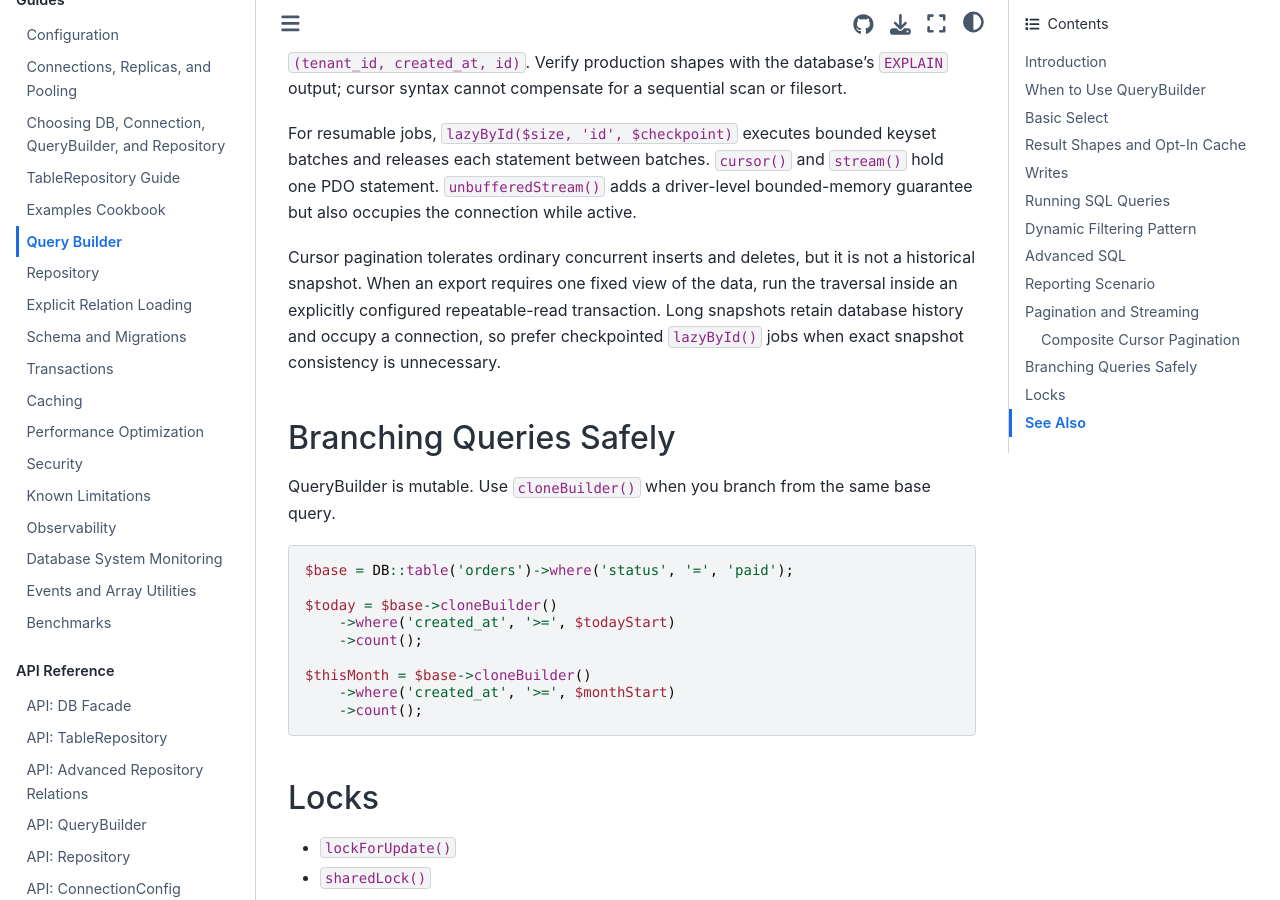
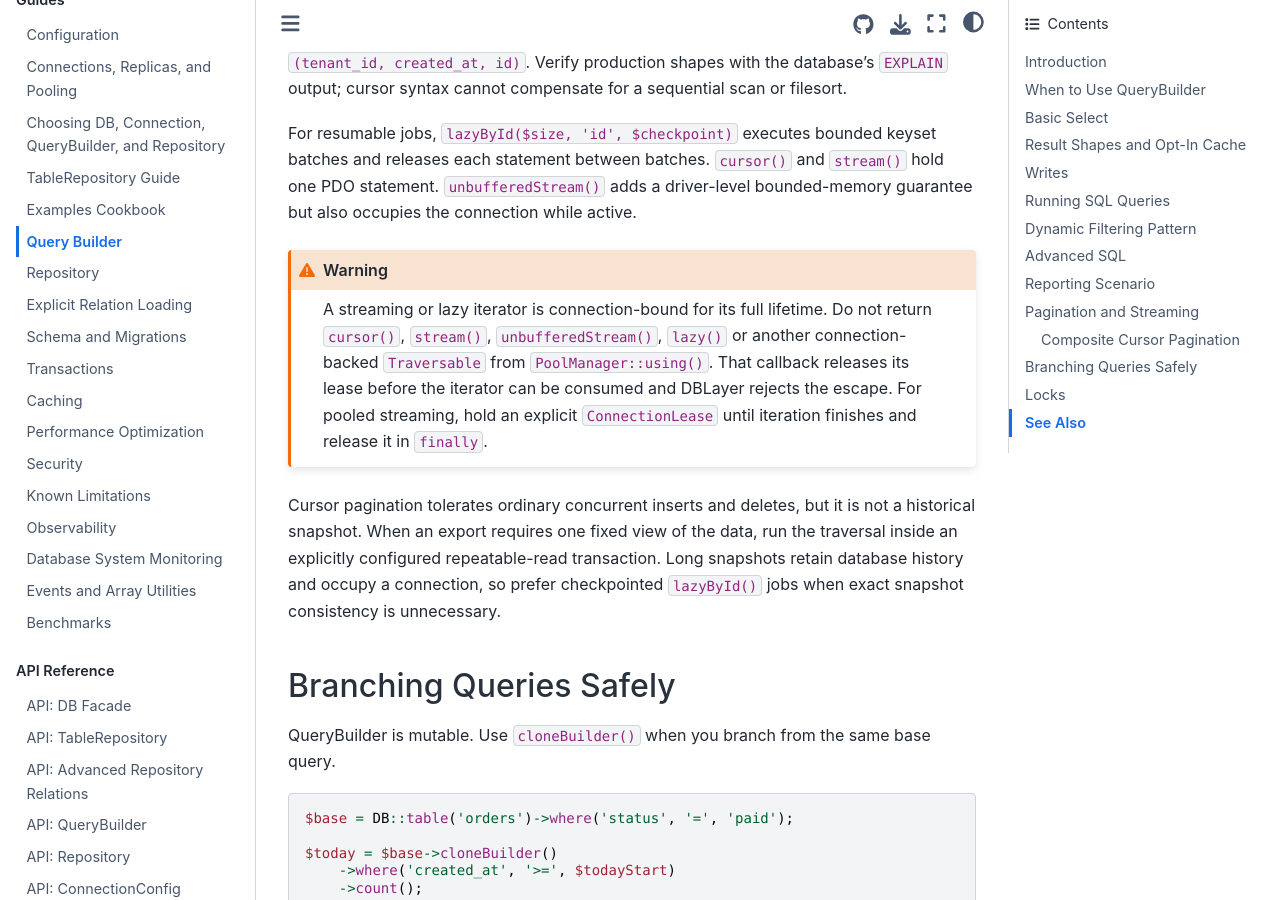
Before and after one commit to infocyph/DBLayer, a Sphinx documentation site: the page built from docs/query-builder.rst, in a window 1280 px wide and 900 px high, scrolled down 5205 px. Built offline with Sphinx 7.4.7 and the Sphinx Book theme 1.1.4, drawn with Linux system fonts in a browser that asks for light colours.

Commit message:
docs: clarify pooled iterator lifetime

```diff
--- a/docs/query-builder.rst
+++ b/docs/query-builder.rst
@@ -262,6 +262,15 @@ keyset batches and releases each statement between batches. ``cursor()`` and
 ``stream()`` hold one PDO statement. ``unbufferedStream()`` adds a driver-level
 bounded-memory guarantee but also occupies the connection while active.
 
+.. warning::
+
+   A streaming or lazy iterator is connection-bound for its full lifetime. Do
+   not return ``cursor()``, ``stream()``, ``unbufferedStream()``, ``lazy()`` or
+   another connection-backed ``Traversable`` from ``PoolManager::using()``.
+   That callback releases its lease before the iterator can be consumed and
+   DBLayer rejects the escape. For pooled streaming, hold an explicit
+   ``ConnectionLease`` until iteration finishes and release it in ``finally``.
+
 Cursor pagination tolerates ordinary concurrent inserts and deletes, but it is
 not a historical snapshot. When an export requires one fixed view of the data,
 run the traversal inside an explicitly configured repeatable-read transaction.
```
